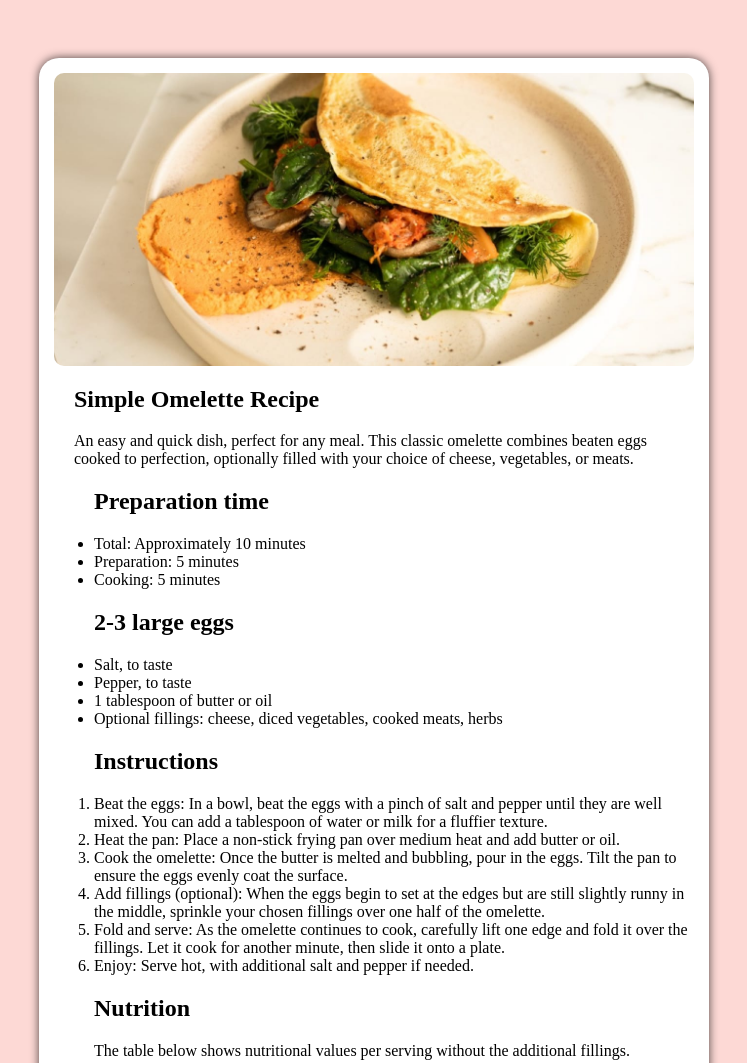
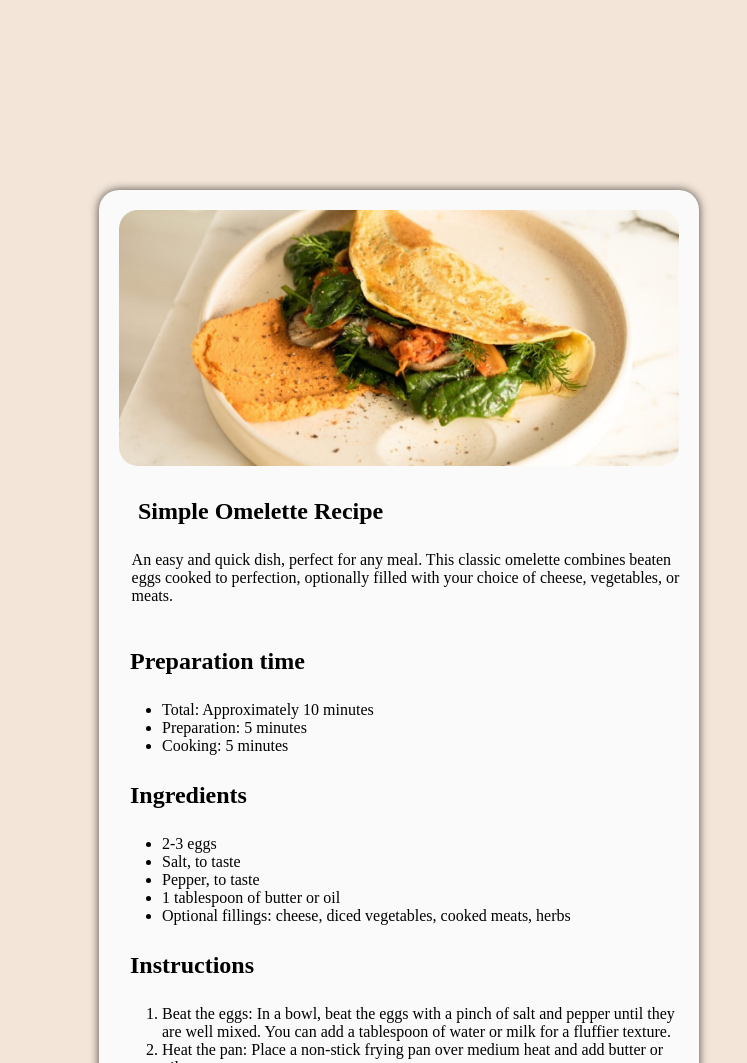
Before and after one commit to Ryan-Silva19/Desafio-FrontEnd-Mentor, a plain HTML site: page RecipePage/index.html in a window 1280 px wide. Shown: the top 1063 px of the page, without its empty margins (241-988 px from the left). Drawn offline with Linux system fonts and the light colour scheme.

Commit message:
Ajustando ao zoom de até 500%

```diff
--- a/RecipePage/index.html
+++ b/RecipePage/index.html
@@ -18,21 +18,22 @@
             <p id="resume">An easy and quick dish, perfect for any meal. This classic omelette combines beaten eggs
                 cooked
                 to perfection, optionally filled with your choice of cheese, vegetables, or meats.</p>
+                <h2>Preparation time</h2>
             <ul>
-                <h2>Preparation time</h2>
                 <li>Total: Approximately 10 minutes</li>
                 <li>Preparation: 5 minutes</li>
                 <li>Cooking: 5 minutes</li>
             </ul>
+            <h2>Ingredients</h2>
             <ul>
-                <h2>2-3 large eggs</h2>
+                <li>2-3 eggs</li>
                 <li>Salt, to taste</li>
                 <li>Pepper, to taste</li>
                 <li>1 tablespoon of butter or oil</li>
                 <li>Optional fillings: cheese, diced vegetables, cooked meats, herbs</li>
             </ul>
+            <h2>Instructions</h2>
             <ol>
-                <h2>Instructions</h2>
                 <li>Beat the eggs: In a bowl, beat the eggs with a pinch of salt and pepper until they are well mixed.
                     You can add a tablespoon of water or milk for a fluffier texture.</li>
                 <li>Heat the pan: Place a non-stick frying pan over medium heat and add butter or oil.</li>
@@ -44,9 +45,9 @@
                     fillings. Let it cook for another minute, then slide it onto a plate.</li>
                 <li>Enjoy: Serve hot, with additional salt and pepper if needed.</li>
             </ol>
+            <h2>Nutrition</h2>
+            <p>The table below shows nutritional values per serving without the additional fillings.</p>
             <ul>
-                <h2>Nutrition</h2>
-                <p>The table below shows nutritional values per serving without the additional fillings.</p>
                 <li>Calories
                     277kcal</li>
                 <li>Carbs
--- a/RecipePage/src/style/RecipePage.css
+++ b/RecipePage/src/style/RecipePage.css
@@ -1,37 +1,64 @@
+*{
+    margin: 0;
+    padding: 0;
+    box-sizing: border-box;
+}
 body{
-    background-color: rgba(250, 128, 114, 0.295);
+    background-color: #F3E5D8;
     display: flex;
     flex-direction: column;
     justify-content: center;
     align-items: center;
-    flex-wrap: wrap;
+    /* overflow: hidden; */
+    /* flex-wrap: wrap; */
+    height: auto;
+    width: auto;
+    margin-top: 10rem;
 }
 #Recipe{
-    background-color: #FFFFFF;
+    background-color: #FAFAFA;
     display: flex;
     flex-direction: column;
     justify-content: center;
     align-items: center;
-    width: 40rem;
+    max-width: 600px;
+    width: 90%;
     height: auto;
     padding: 15px;
     border-radius: 20px;
-    overflow: auto;
-    margin: 50px 50px 0 0;
+    /* overflow: auto; */
+    margin: 30px 50px;
     box-shadow: 0px 0px 10px rgba(0, 0, 0, 0.7);
+
 }
 #Image img{
-    display: flex;
-    width: 40rem;
-    border-radius: 10px;
+    display: block;
+    max-width: 100%;
+    /* width: 38rem; */
+    border-radius: 1.5rem;
     justify-content: center;
     height: auto;
-    padding: auto;
-    font-family
+    padding: 5px;
+    /* font-family  */
+}
+div{
+    display: flex;
+    justify-content: center;
 }
 #title{
-    padding: 0 0 0 20px;
+    padding-left: 1.5rem;
+    line-height: 5rem;
 }
 #resume{
-    padding: 0 0 0 20px;
+    padding-left: 1.1rem;
 }
+h2{
+    padding-left: 1rem;
+    line-height: 5rem;
+}
+ul,ol{
+    padding-left: 3rem;
+}
+p{
+    padding: 0 0 1rem 1rem;
+}
```
